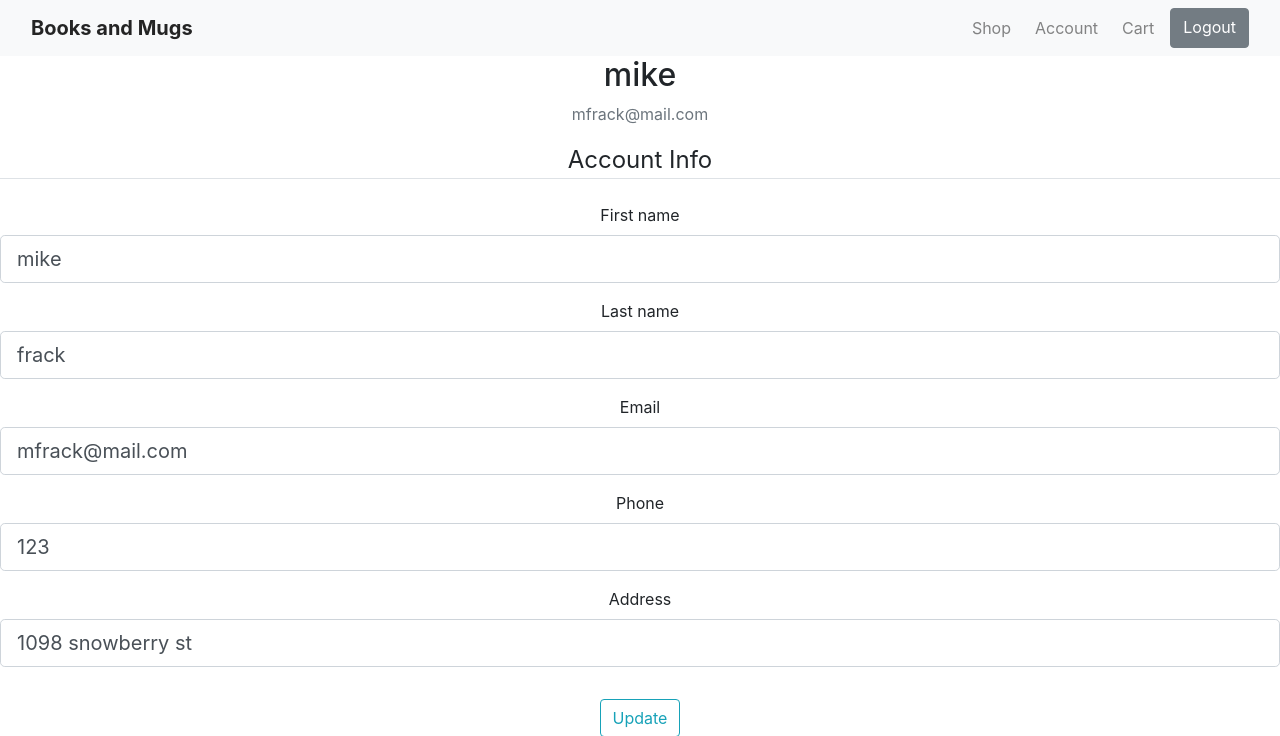
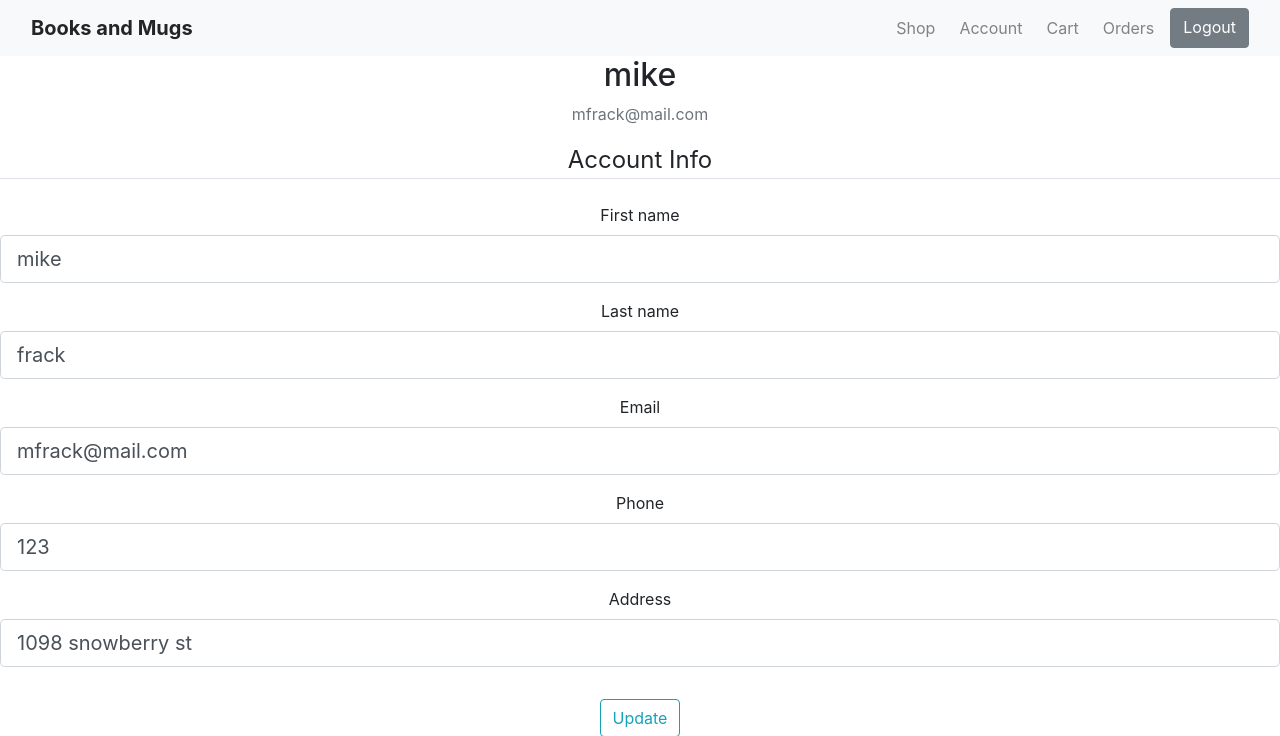
Before and after one commit to strato67/Bookstore, a Flask app: page /account in a window 1280 px wide. Shown: the top 736 px of the page. Run offline with Flask 2, Linux system fonts and the light colour scheme; a user stored in the database is signed in; some libraries are stand-ins or nearby versions.

Commit message:
order button

```diff
--- a/website/templates/base.html
+++ b/website/templates/base.html
@@ -25,6 +25,7 @@
           {% if user.is_authenticated %}
           <a class="{{ 'nav-link active fw-bolder' if active_page == 'menu4' else 'nav-link' }}" href="/account"> Account</a>
           <a class="{{ 'nav-link active fw-bolder' if active_page == 'menu1' else 'nav-link' }}" href="/cart">Cart</a>
+          <a class="{{ 'nav-link active fw-bolder' if active_page == 'menu5' else 'nav-link' }}" href="/order">Orders</a>
           <a class="{{ 'btn btn-secondary' }}" href="/logout">Logout</a>
           {% else %}
           <a class="{{ 'nav-link active fw-bolder' if active_page == 'menu2' else 'nav-link' }}" href="/login">Login</a>
```
Also changed, not shown: website/database.db.
